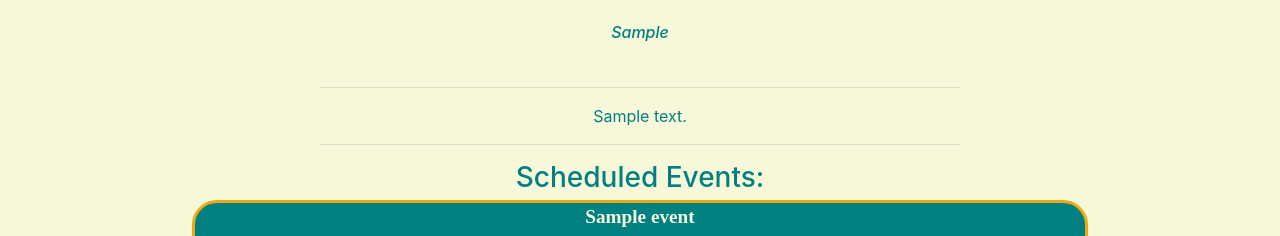
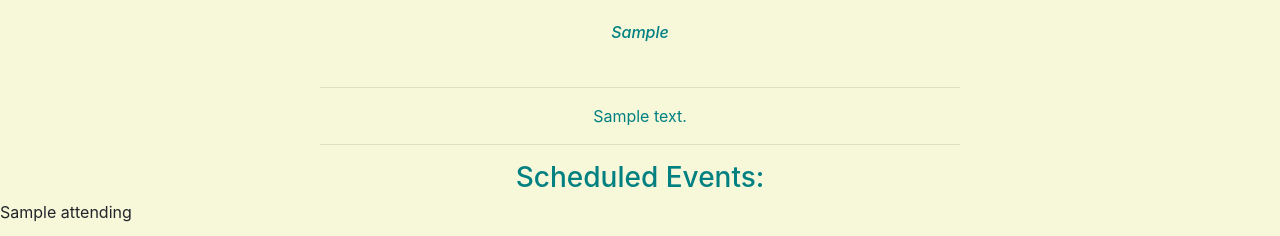
Before and after one commit to maliabsi/finalProject-group8, a Flask app: template templates/visit_community.html in a window 1280 px wide. Shown: the part 244-480 px from the top of the page. Run offline with Flask 2, Linux system fonts and the light colour scheme; tables that the repository leaves empty hold one stand-in row (values such as "Sample post"); the template is opened without the code that fills it: values that come from a table or form of the project are taken from there, most other values are stand-ins (such as "Sample title", 1, 10 or a date in 2020); some libraries are stand-ins or nearby versions.

Commit message:
attending issues

```diff
--- a/app.py
+++ b/app.py
@@ -313,8 +313,6 @@
                 if current_user.id in event_attendees:
                     attending[event.id] = True
 
-        print(attending)
-
         return flask.render_template(
             "visit_community.html",
             authenticated=authenticated,
--- a/templates/visit_community.html
+++ b/templates/visit_community.html
@@ -84,6 +84,7 @@
         <div class="scheduled_events">
             <h3 class="center">Scheduled Events:</h3>
             {% for i in range(events | length) %}
+            <p>{{attending}}</p>
             <div class="event">
                 <b> {{events[i].name}}</b><br>
                 <p>{{events[i].tagline}}
```
